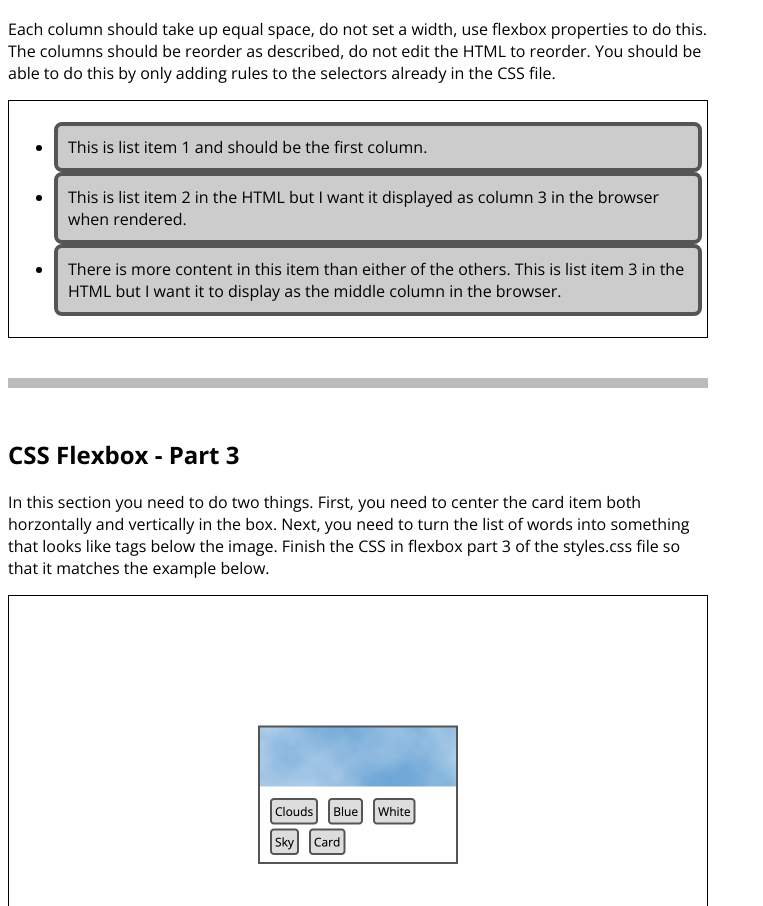
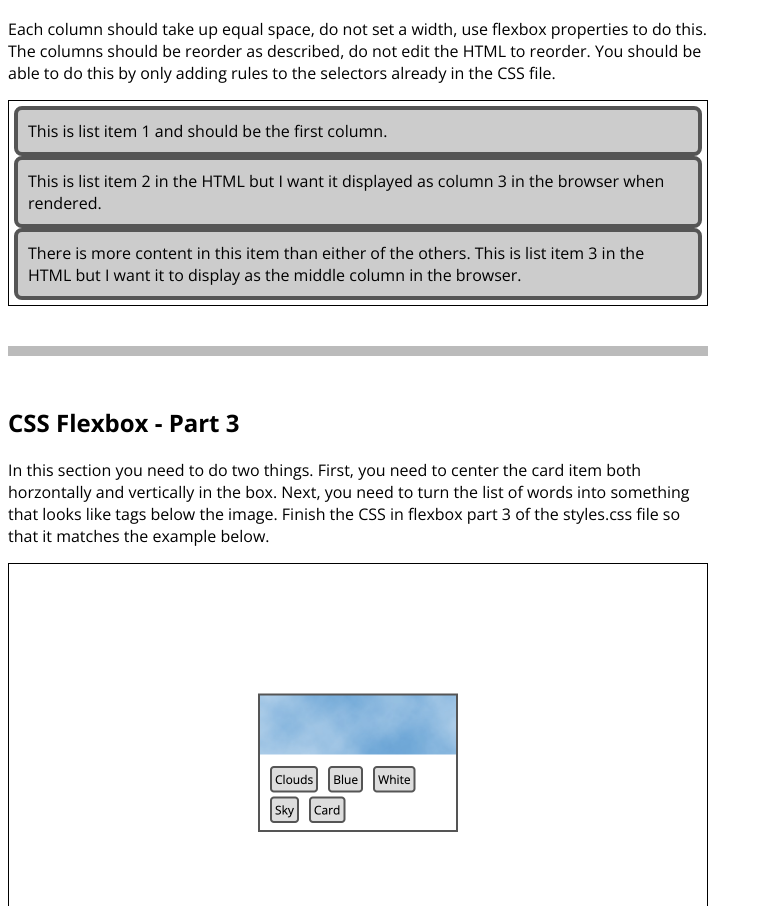
Before and after one commit to Prakhar-2510/ITMD541_Lab2_PA, a plain HTML site: page index.html in a window 1280 px wide. Shown: the part 1129-2035 px from the top of the page, without its empty margins (0-763 px from the left). Drawn offline with nearby package versions, Linux system fonts and the light colour scheme.

Commit message:
Flexbiox 2 ul modified

```diff
--- a/styles.css
+++ b/styles.css
@@ -14,6 +14,9 @@
 /* Flexbox Part 2 */
 
 #flex-section2 ul {
+	list-style-type: none;
+	padding: 0px;
+	margin: 0px;
 
 }
 
```
